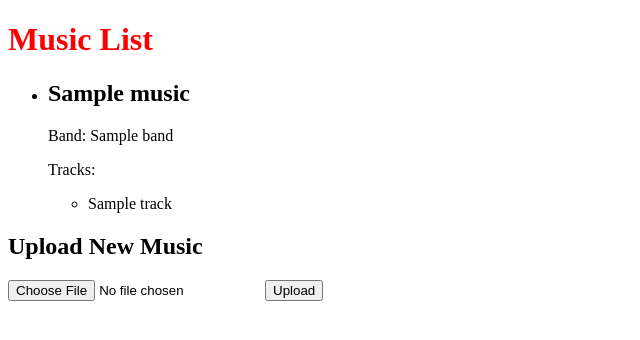
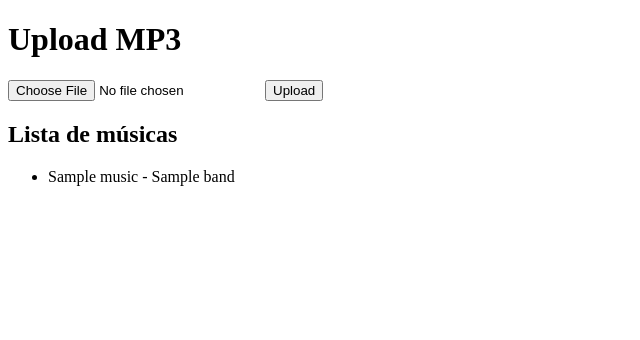
Before and after one commit to dianarrmiranda/CD_1Project, a FastAPI app: template templates/index.html in a window 1280 px wide. Shown: the top 340 px of the page, without its empty margins (0-640 px from the left). Run offline with FastAPI, Linux system fonts and the light colour scheme; the template is opened without the code that fills it: most values are stand-ins (such as "Sample title", 1, 10 or a date in 2020).

Commit message:
frontend

```diff
--- a/src/api/endpoints.py
+++ b/src/api/endpoints.py
@@ -5,7 +5,6 @@ import shutil, os, signal, sys
 from fastapi.templating import Jinja2Templates
 from fastapi.responses import HTMLResponse
 from fastapi.staticfiles import StaticFiles
-
 from schemas import Music, Progress, Track
 from server import Server
 
@@ -15,7 +14,7 @@ app = FastAPI()
 
 templates = Jinja2Templates(directory="../../templates")
 
-app.mount("/static", StaticFiles(directory="static"), name="static")
+app.mount("/static", StaticFiles(directory="../../static"), name="static")
 
 
 def signal_handler(self, sig, frame):
@@ -49,7 +48,7 @@ async def getProgress() -> Progress:
 
 
 @app.post("/music")
-async def submit(mp3file: UploadFile = File(...)) -> Music:
+async def submit(request: Request, mp3file: UploadFile = File(...)) -> Music:
     # adiciona nova música
     global idx
     idx += 1
@@ -61,7 +60,7 @@ async def submit(mp3file: UploadFile = File(...)) -> Music:
     except:
         band = ""
 
-    with open("static/music/{:0>3d}_{}.mp3".format(idx,title),"wb") as buffer:
+    with open("../../music_files/{:0>3d}_{}.mp3".format(idx,title),"wb") as buffer:
         mp3file.file.seek(0)
         shutil.copyfileobj(mp3file.file,buffer)
     mp3file.file.close()
@@ -70,8 +69,8 @@ async def submit(mp3file: UploadFile = File(...)) -> Music:
 
     server.addMusic(music)
 
-    return music
-
+    music_list = await listAll()
+    return templates.TemplateResponse("index.html", {"request": request, "music_list": music_list})
 
 
 @app.post("/music/{music_id}")
@@ -107,7 +106,7 @@ async def reset():
         os.remove(os.path.join(dir, f))
 
 
-@app.get("/")
+@app.get("/", response_class=HTMLResponse)
 async def home(request: Request):
     music_list = await listAll()
     return templates.TemplateResponse("index.html", {"request": request, "music_list": music_list})
--- a/static/js/script.js
+++ /dev/null
@@ -1,13 +0,0 @@
-
-console.log("Script carregado com sucesso!");
-
-document.addEventListener("DOMContentLoaded", function() {
-  var uploadButton = document.querySelector("#upload-button");
-
-  uploadButton.addEventListener("click", function(event) {
-    event.preventDefault();
-
-    console.log("Botão de upload clicado!");
-
-  });
-});
--- a/static/styles.css
+++ /dev/null
@@ -1,3 +0,0 @@
-h1 {
-    color: red;
-}
--- a/templates/index.html
+++ b/templates/index.html
@@ -1,32 +1,25 @@
 <!DOCTYPE html>
-<html>
+<html lang="en">
 <head>
-    <title>Music List</title>
-    <link href="{{ url_for('static', path='/styles.css') }}" rel="stylesheet">
+    <meta charset="UTF-8">
+    <meta name="viewport" content="width=device-width, initial-scale=1.0">
+    <title>Upload MP3</title>
 </head>
 <body>
-    <h1>Music List</h1>
+    <h1>Upload MP3</h1>
+    <form action="/music" method="post" enctype="multipart/form-data">
+        <input type="file" name="mp3file" accept="audio/mpeg">
+        <button type="submit">Upload</button>
+    </form>
+    <h2>Lista de músicas</h2>
     <ul>
         {% for music in music_list %}
-            <li>
-                <h2>{{ music.name }}</h2>
-                <p>Band: {{ music.band }}</p>
-                <p>Tracks:</p>
-                <ul>
-                    {% for track in music.tracks %}
-                        <li>{{ track.name }}</li>
-                    {% endfor %}
-                </ul>
-            </li>
+        <li>
+            {{ music.name }}
+            {% if music.band %}- {{ music.band }}{% endif %}
+        </li>
         {% endfor %}
     </ul>
 
-    <h2>Upload New Music</h2>
-    <form action="/music" method="post" enctype="multipart/form-data">
-        <input type="file" name="mp3file">
-        <input type="submit" value="Upload">
-    </form>
-
-    <script src="{{ url_for('static', path='/static/js/script.js') }}"></script>
 </body>
 </html>
```
